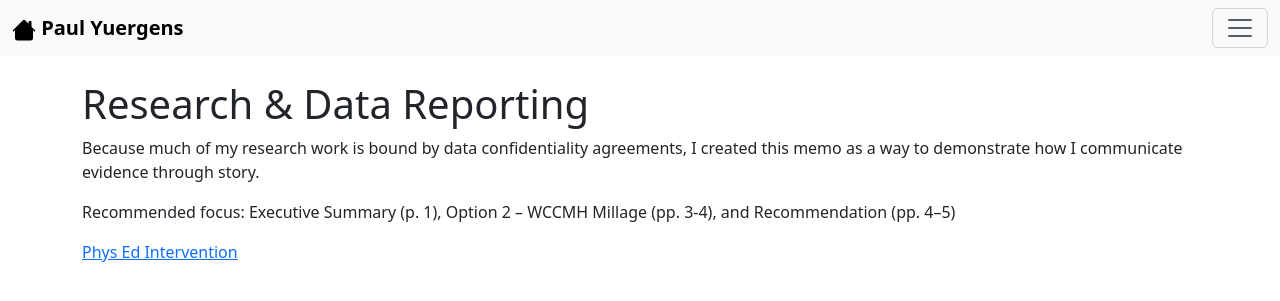
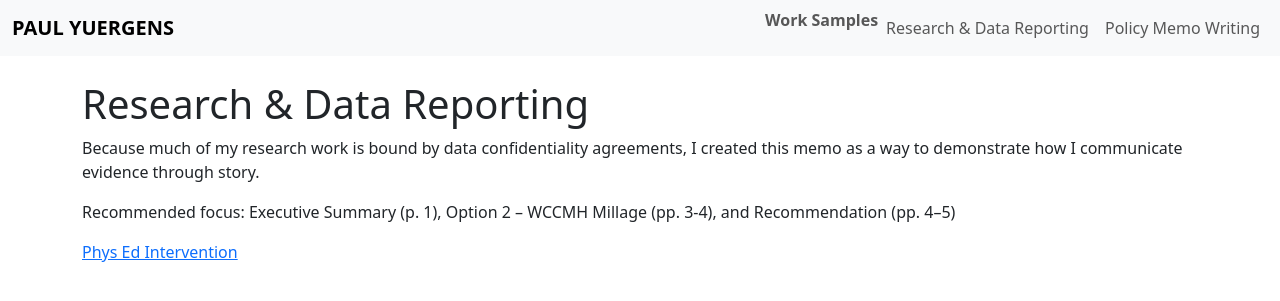
Before and after one commit to pyrgns/pyrgns.github.io, a Jekyll site: the page built from trails.md, in a window 1280 px wide. Shown: the top 301 px of the page. Built offline with Jekyll 4.4.1, drawn with Linux system fonts in a browser that asks for light colours.

Commit message:
Update nav.html

```diff
--- a/_includes/nav.html
+++ b/_includes/nav.html
@@ -1,13 +1,11 @@
-<nav class="navbar navbar-light bg-light">
+<nav class="navbar navbar-expand-lg navbar-light bg-light">
   <div class="container-fluid">
-    <a class="navbar-brand" href="{{ '/' | relative_url }}">
-      <svg width="24" height="24" fill="currentColor" viewBox="0 0 16 16">
-        <path d="M8.707 1.5a1 1 0 0 0-1.414 0L.646 8.146a.5.5 0 0 0 .708.708L2 8.207V13.5A1.5 1.5 0 0 0 3.5 15h9a1.5 1.5 0 0 0 1.5-1.5V8.207l.646.647a.5.5 0 0 0 .708-.708L13 5.793V2.5a.5.5 0 0 0-.5-.5h-1a.5.5 0 0 0-.5.5v1.293L8.707 1.5Z"/>
-      </svg> <strong>Paul Yuergens</strong>
-    </a>
     <button class="navbar-toggler" type="button" data-bs-toggle="collapse" data-bs-target="#navbarNav">
       <span class="navbar-toggler-icon"></span>
     </button>
+    <a class="navbar-brand mx-auto" href="{{ '/' | relative_url }}">
+      <strong>PAUL YUERGENS</strong>
+    </a>
     <div class="collapse navbar-collapse" id="navbarNav">
       <ul class="navbar-nav ms-auto">
         <li class="nav-item">
```
